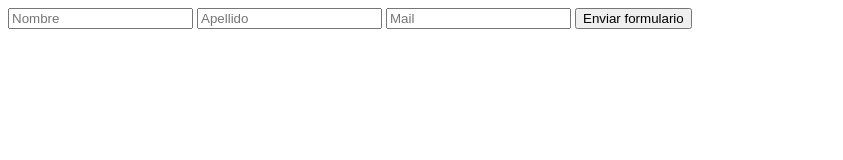
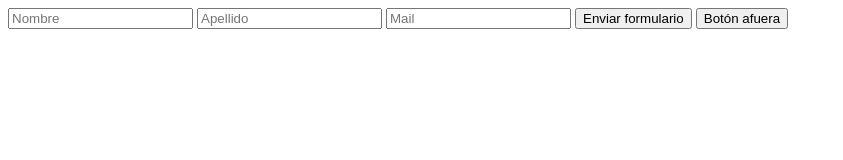
Before and after one commit to orozcoana/ada-clase-02, a plain HTML site: page formulario.html in a window 1280 px wide. Shown: the whole page, without its empty margins (0-843 px from the left). Drawn offline with Linux system fonts and the light colour scheme.

Commit message:
tercer commit

```diff
--- a/formulario.html
+++ b/formulario.html
@@ -12,6 +12,7 @@
         <input type="text" name="Apellido" placeholder="Apellido">
         <input type="email" name="Mail" placeholder="Mail">
         <button type="submit">Enviar formulario</button>
+        <button>Botón afuera</button>
     </form>
 </body>
 </html>
```
